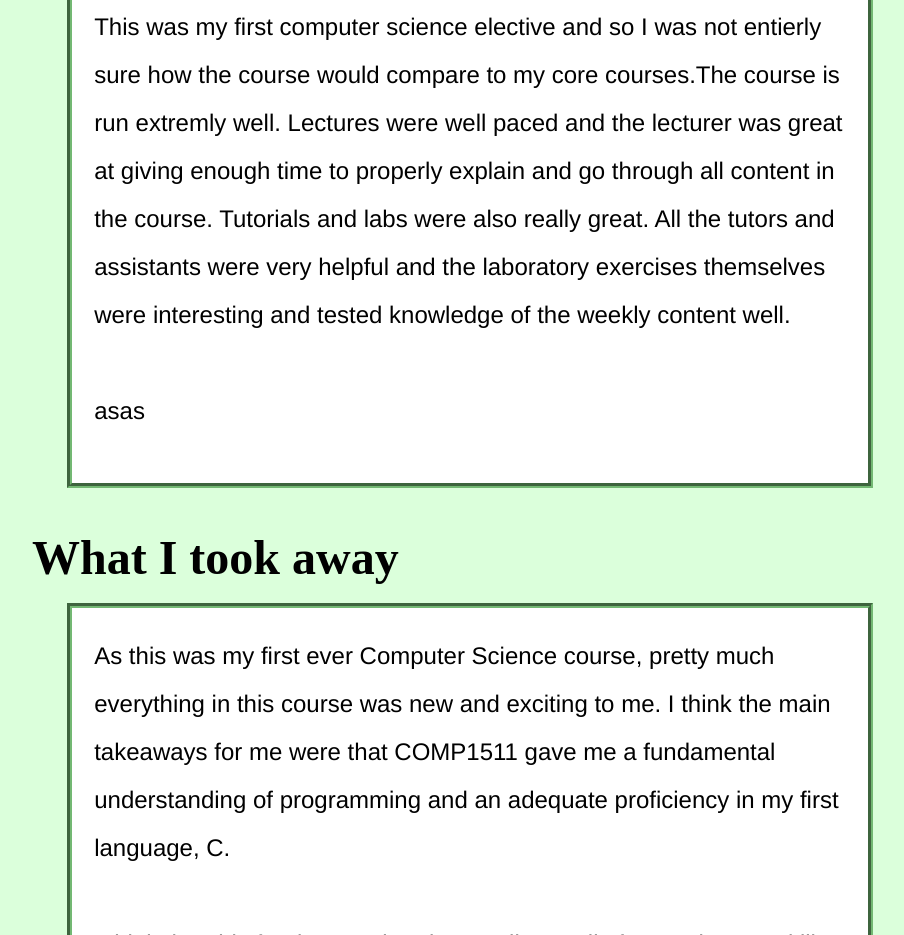
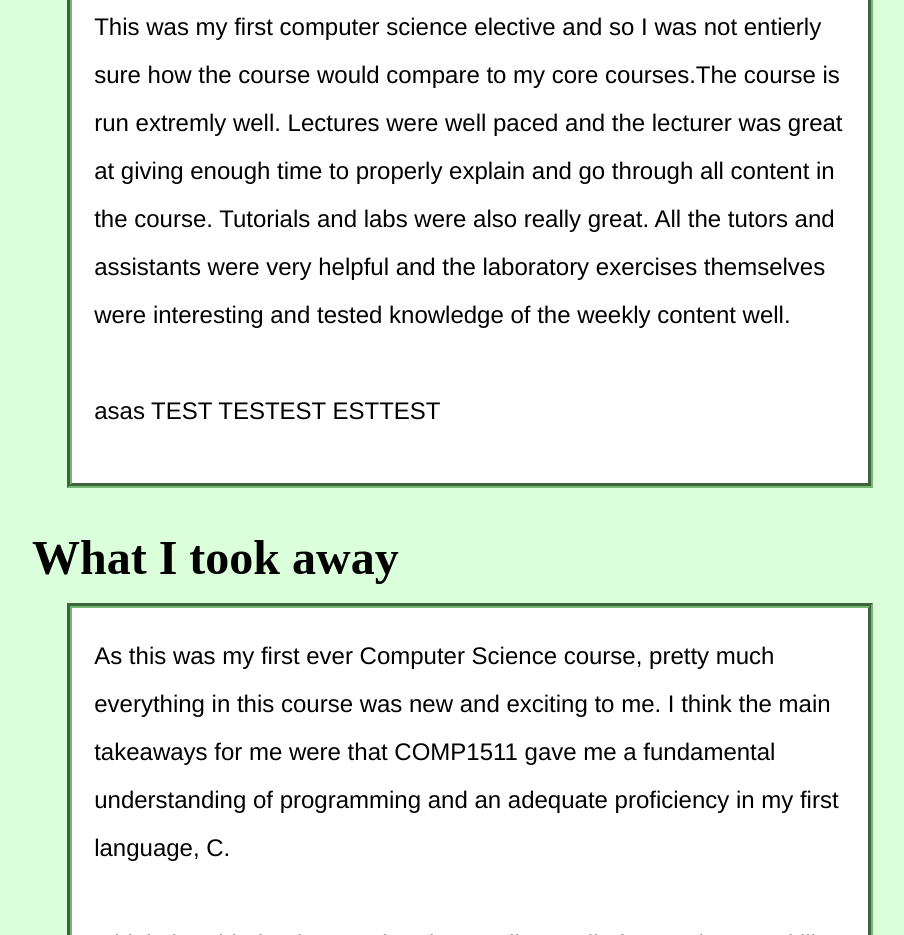
Before and after one commit to MSOJam/portfolio-website, a plain HTML site: page COMP3311.html in a window 1280 px wide. Shown: the part 576-1511 px from the top of the page, without its empty margins (170-1074 px from the left). Drawn offline with Linux system fonts and the light colour scheme; a web font is replaced by a local one.

Commit message:
Update COMP3311.html

```diff
--- a/COMP3311.html
+++ b/COMP3311.html
@@ -69,7 +69,7 @@
                 All the tutors and assistants were very helpful and the laboratory exercises themselves were interesting and tested knowledge of the weekly content well.
             </p>
             <p>
-                asas
+                asas TEST TESTEST ESTTEST
             </p>
         </div>
 
```
